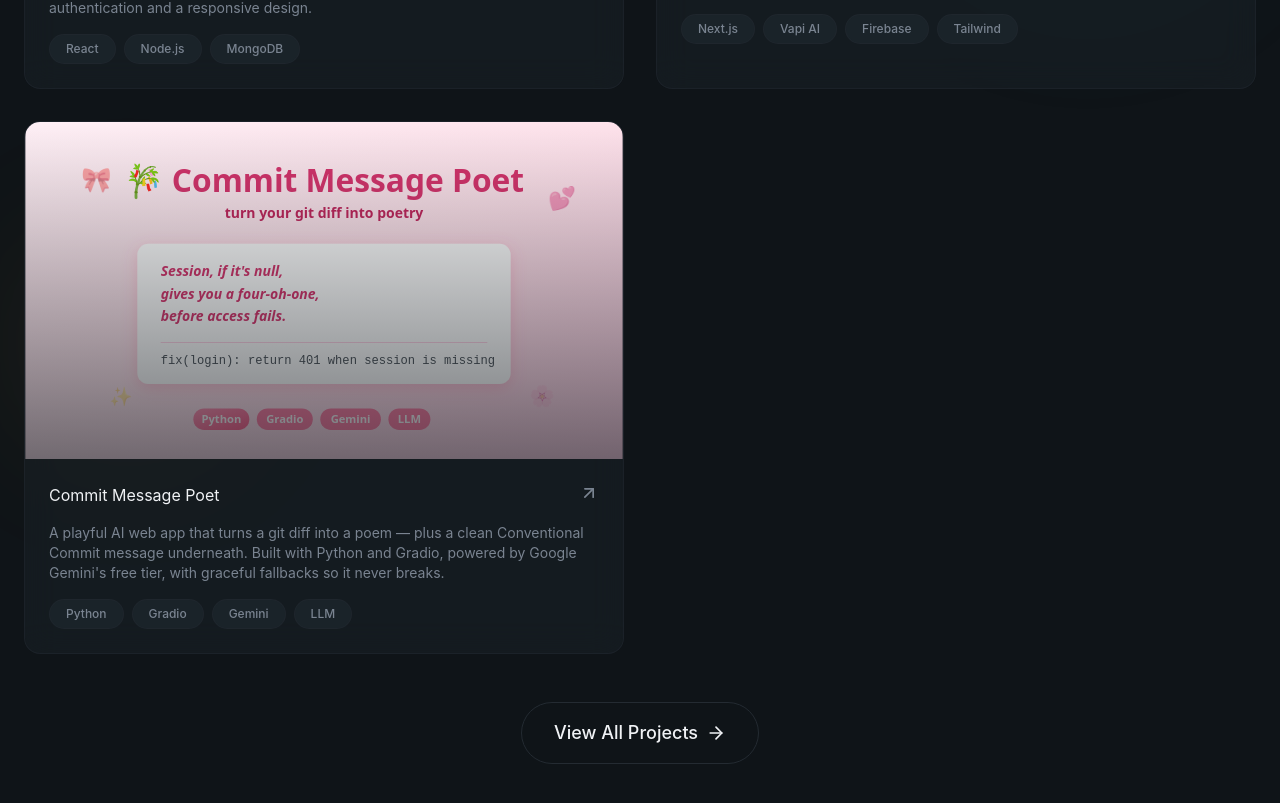
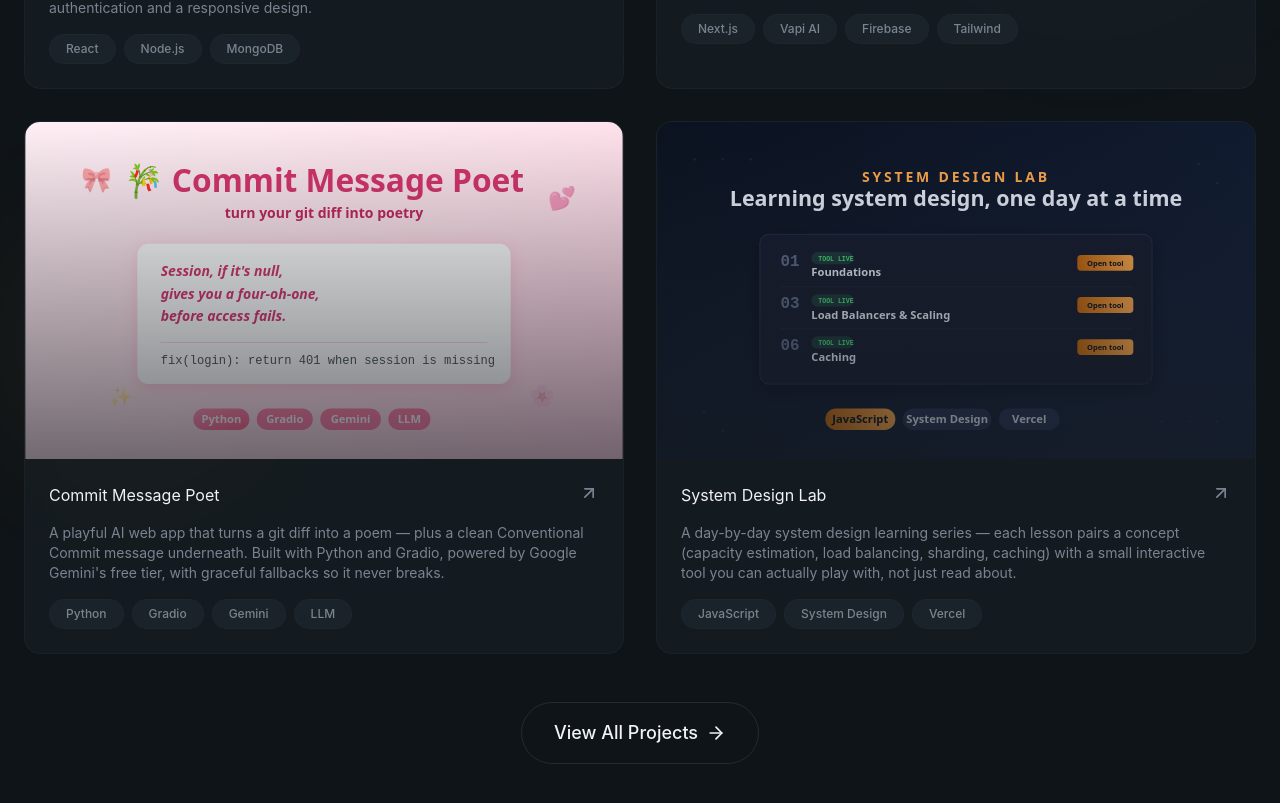
Before and after one commit to ShreyaSaha18/Personal_Portfolio, a React (Vite) app: page / in a window 1280 px wide. Shown: the part 2920-3723 px from the top of the page. Built offline with nearby package versions, Linux system fonts and the light colour scheme.

Commit message:
Add System Design Lab project card

```diff
--- a/src/sections/Projects.jsx
+++ b/src/sections/Projects.jsx
@@ -30,6 +30,15 @@ const projects = [
     tags: ["Python", "Gradio", "Gemini", "LLM"],
     link: "https://commit-message-poet.onrender.com/",
     github: "https://github.com/ShreyaSaha18/commit-message-poet",
+  },
+  {
+    title: "System Design Lab",
+    description:
+      "A day-by-day system design learning series — each lesson pairs a concept (capacity estimation, load balancing, sharding, caching) with a small interactive tool you can actually play with, not just read about.",
+    image: "/projects/system-design-lab.svg",
+    tags: ["JavaScript", "System Design", "Vercel"],
+    link: "https://system-design-learning-nu.vercel.app/",
+    github: "https://github.com/ShreyaSaha18/system-design-learning",
   },
 ];
 
```
Also changed, not shown: public/projects/system-design-lab.svg (added).
